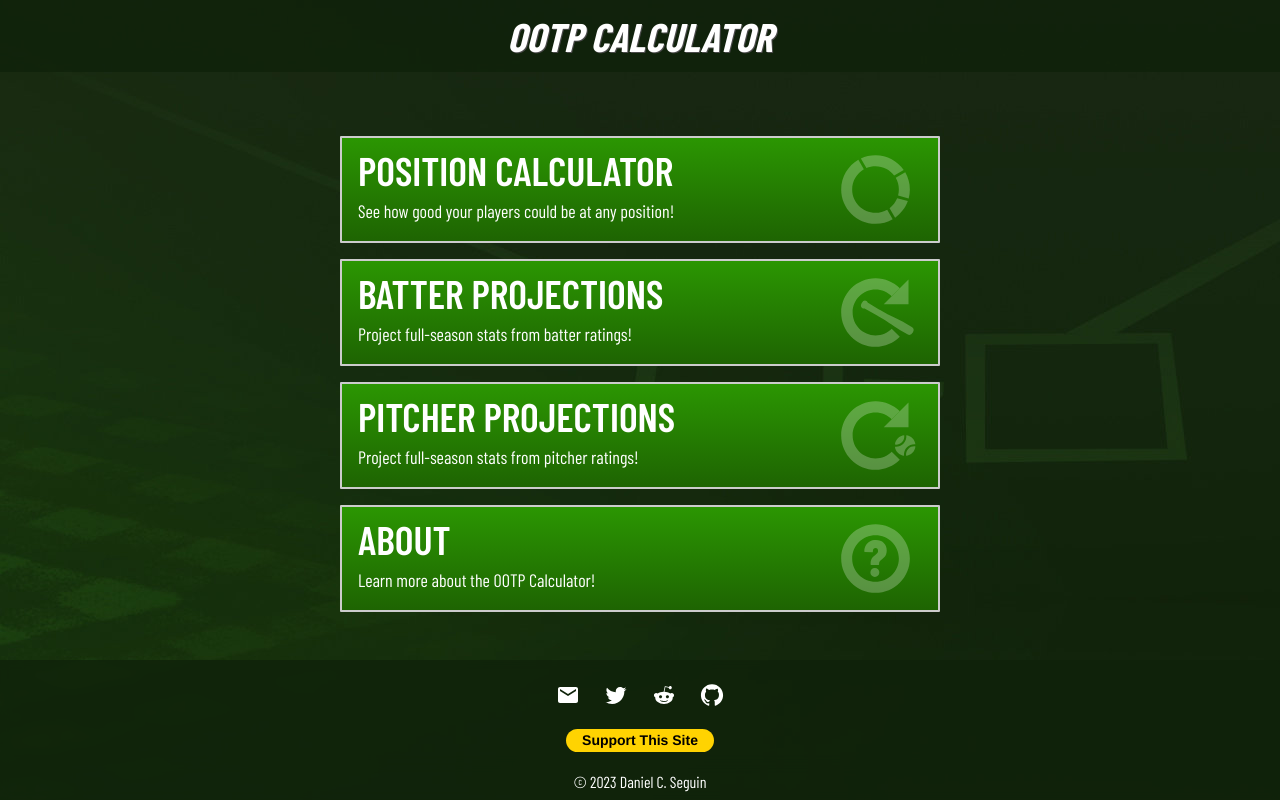
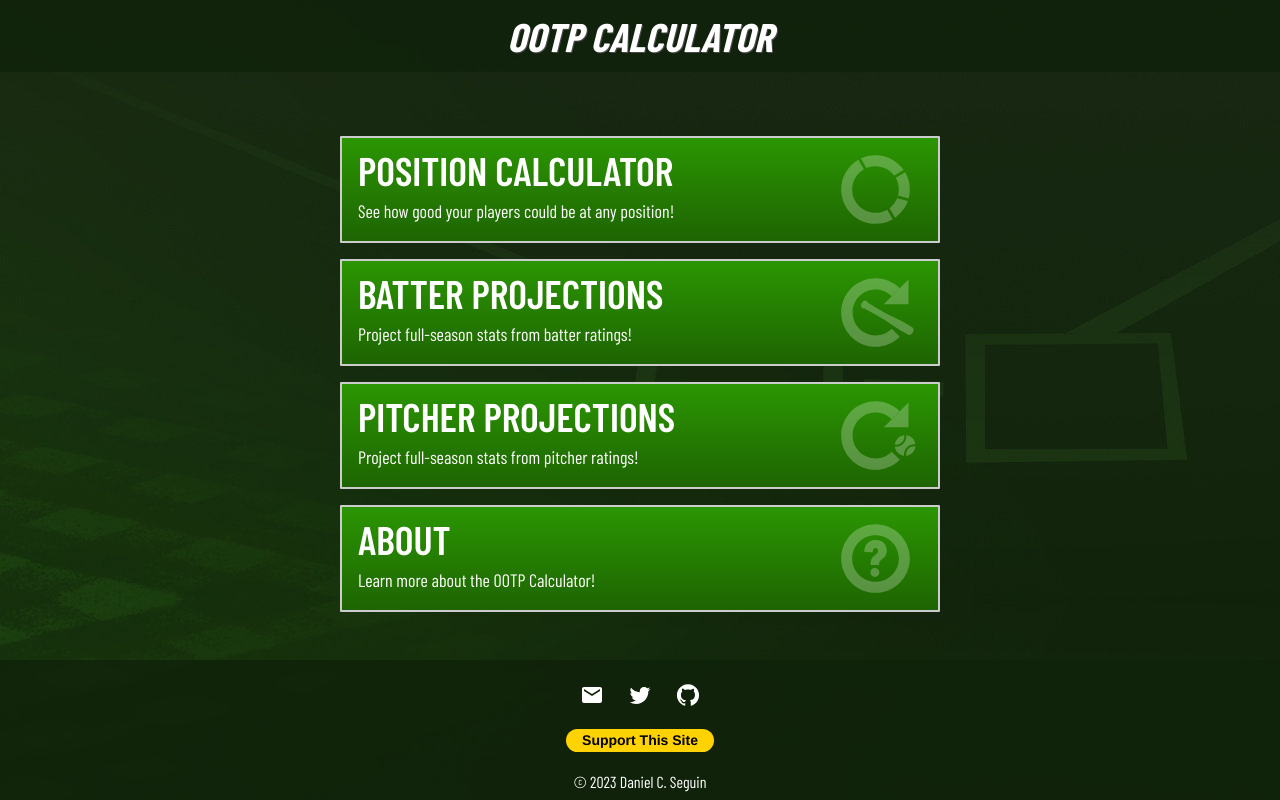
Before and after one commit to danseguin23/ootp-calculator, a Vue app: page / in a window 1280 px wide. Built offline with nearby package versions, Linux system fonts and the light colour scheme; a web font is replaced by a local one.

Commit message:
Update icon, footer

```diff
--- a/src/components/AppFooter.vue
+++ b/src/components/AppFooter.vue
@@ -4,7 +4,7 @@
     <div id="contact">
       <a href="mailto:danielseguin23@gmail.com?subject=OOTP Calculator" target="_blank"><img src="/img/mail.svg" alt="Email" width="24"></a>
       <a href="https://twitter.com/danseguin23" target="_blank"><img src="/img/twitter.svg" alt="Twitter" width="24"></a>
-      <a href="https://www.reddit.com/message/compose?to=dangraphs&subject=OOTP%20Calculator" target="_blank"><img src="/img/reddit.svg" alt="Reddit" width="24"></a>
+      <!--<a href="https://www.reddit.com/message/compose?to=dangraphs&subject=OOTP%20Calculator" target="_blank"><img src="/img/reddit.svg" alt="Reddit" width="24"></a>-->
       <!--<a href="https://discord.com/users/dangraphs#0191" target="_blank"><img src="/img/discord.svg" alt="Discord" width="24"></a>-->
       <a href="https://github.com/danseguin23/ootp-calculator" target="_blank"><img src="/img/github.svg" alt="GitHub" width="24"></a>
     </div>
```
Also changed, not shown: public/icon-24.png.
